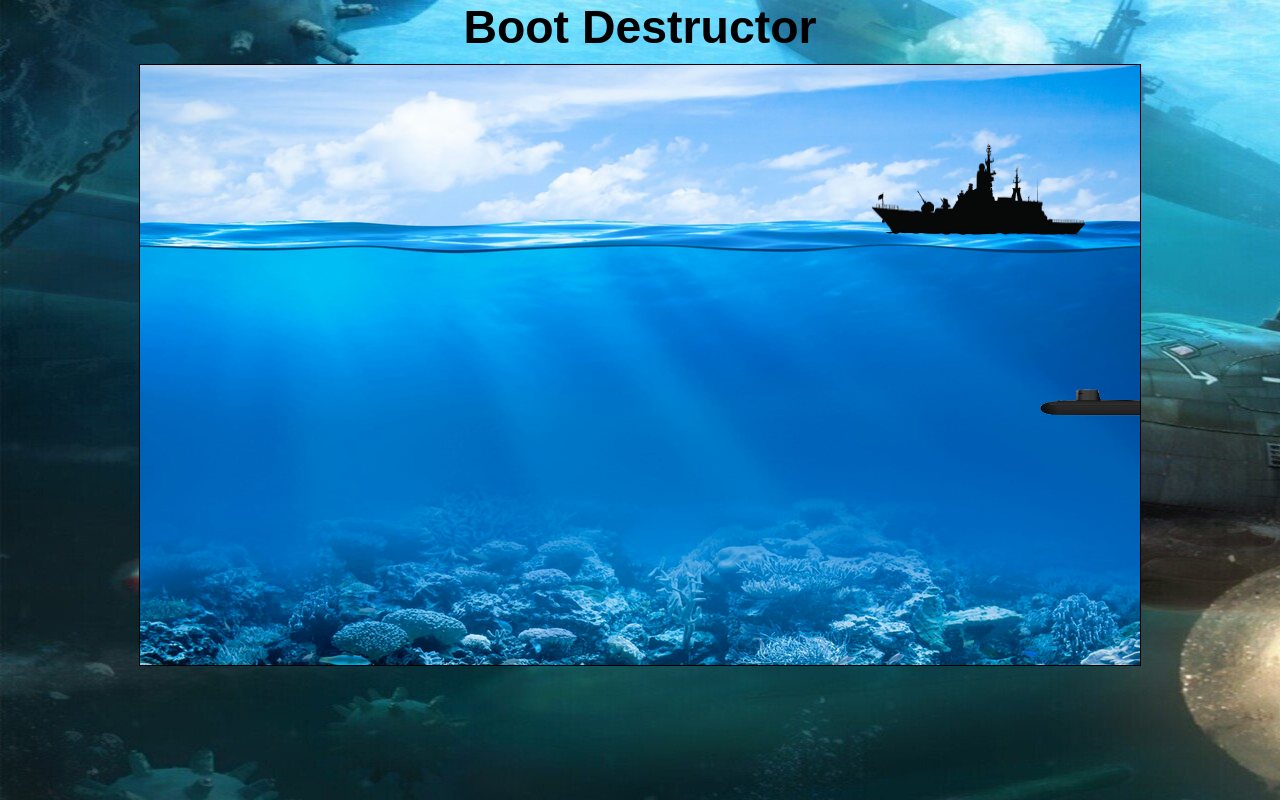
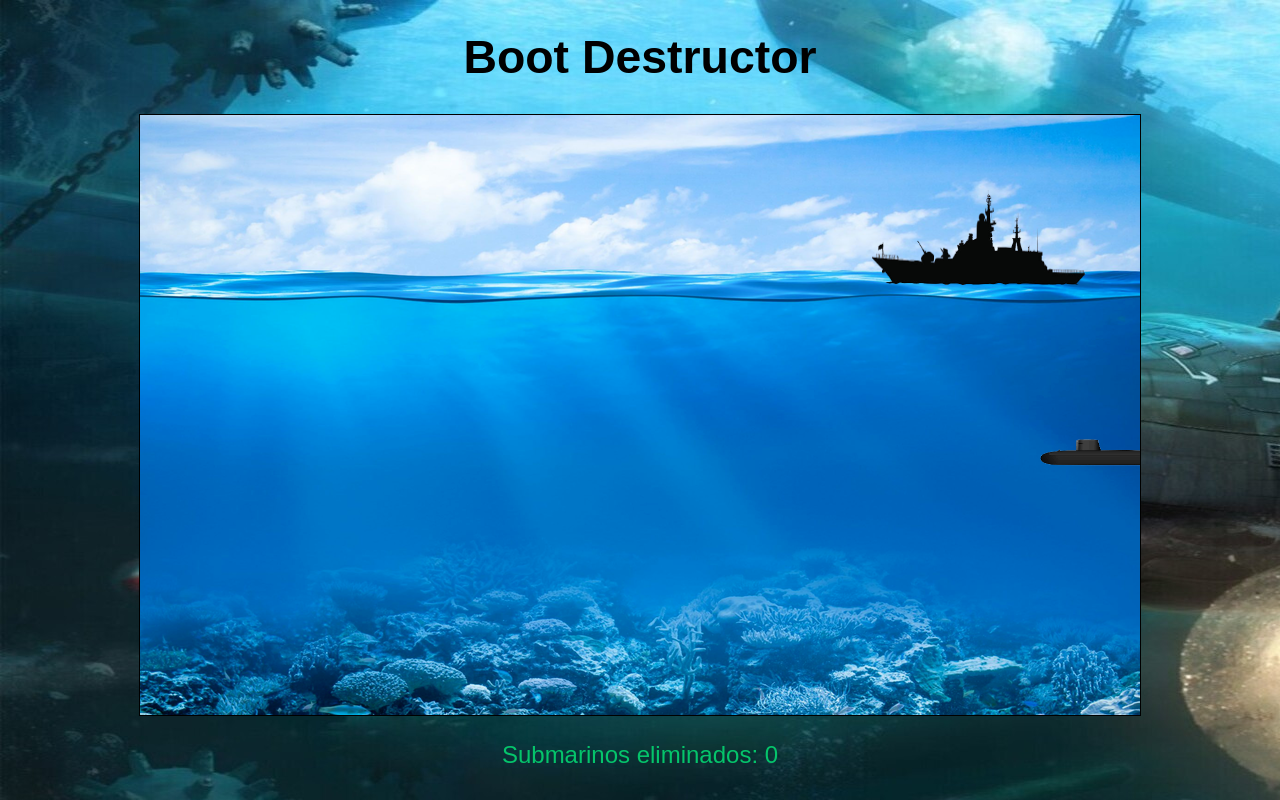
Before and after one commit to danibachsl/Submarine-Destructor-Game, a plain HTML site: page index.html in a window 1280 px wide. Drawn offline with Linux system fonts and the light colour scheme.

Commit message:
añadimos counter y lo mostramos en pantalla

```diff
--- a/index.html
+++ b/index.html
@@ -11,6 +11,11 @@
         <h1>Boot Destructor</h1>
         <canvas id="canvas" width="1300" height="650"> </canvas>
 
+        <div class="textocounter">
+            <span>Submarinos eliminados: </span>
+            <span id="counter">0</span>
+        </div>
+
         <script src="src/gameloop.js"></script>
         <script src="src/barril.js"></script>
         <script src="src/objeto.js"></script>
--- a/src/index.js
+++ b/src/index.js
@@ -20,6 +20,7 @@ explosionImagen.src = "src/explosion logo.png";
 const obstaculos = [];
 const barriles = [];
 const explosiones = [];
+let counter = 0;
 
 let destructorx = "";
 
@@ -35,6 +36,7 @@ const jugar = () => {
 };
 
 const jugarBarril = () => {
+  let counter = 0;
   velocidadbarril = 4;
   barriles.forEach (barril => {
     barril.borrar();
@@ -50,8 +52,11 @@ const jugarBarril = () => {
         let obstaculoIndice = obstaculos.indexOf(obstaculo);
         obstaculos.splice(obstaculoIndice, 1);
         obstaculo.borrar();
+
+        counter++;
+        document.getElementById("counter").innerText = counter;
       }
-    }                                                         // FIN COLISIÓN
+    }
   });
 }
 
@@ -95,7 +100,7 @@ const crearBarril = (x) => {
    );
 
   barriles.push(barril);
-  console.log(barriles);
+  // console.log(barriles);
 }
 
 
--- a/src/styles.css
+++ b/src/styles.css
@@ -10,8 +10,8 @@ body {
 }
 
 h1 {
-    margin: 0px;
-    margin-bottom: 10px;
+    margin-top: 30px;
+    margin-bottom: 30px;
     font-size: 2.9em;
     color: black;
 }
@@ -19,6 +19,16 @@ h1 {
  #canvas {
     border: 1px solid black;
     background-image: url("./fondomarresized.png");
+}
+
+.textocounter span{
+    font-size: 1.5em;
+    color: #05c46b;
+}
+
+.textocounter {
+    margin-top: 25px;
+    margin-bottom: 25px;
 }
 
 button {
```
